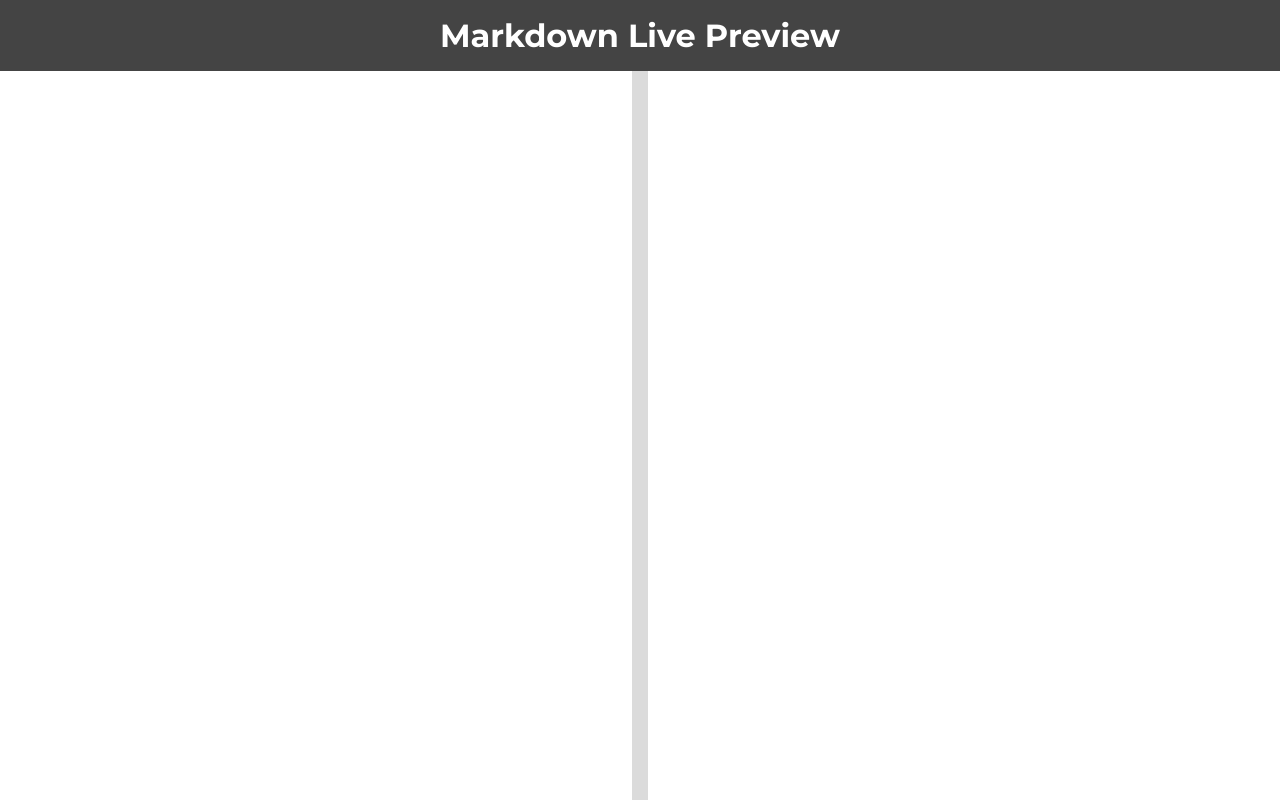
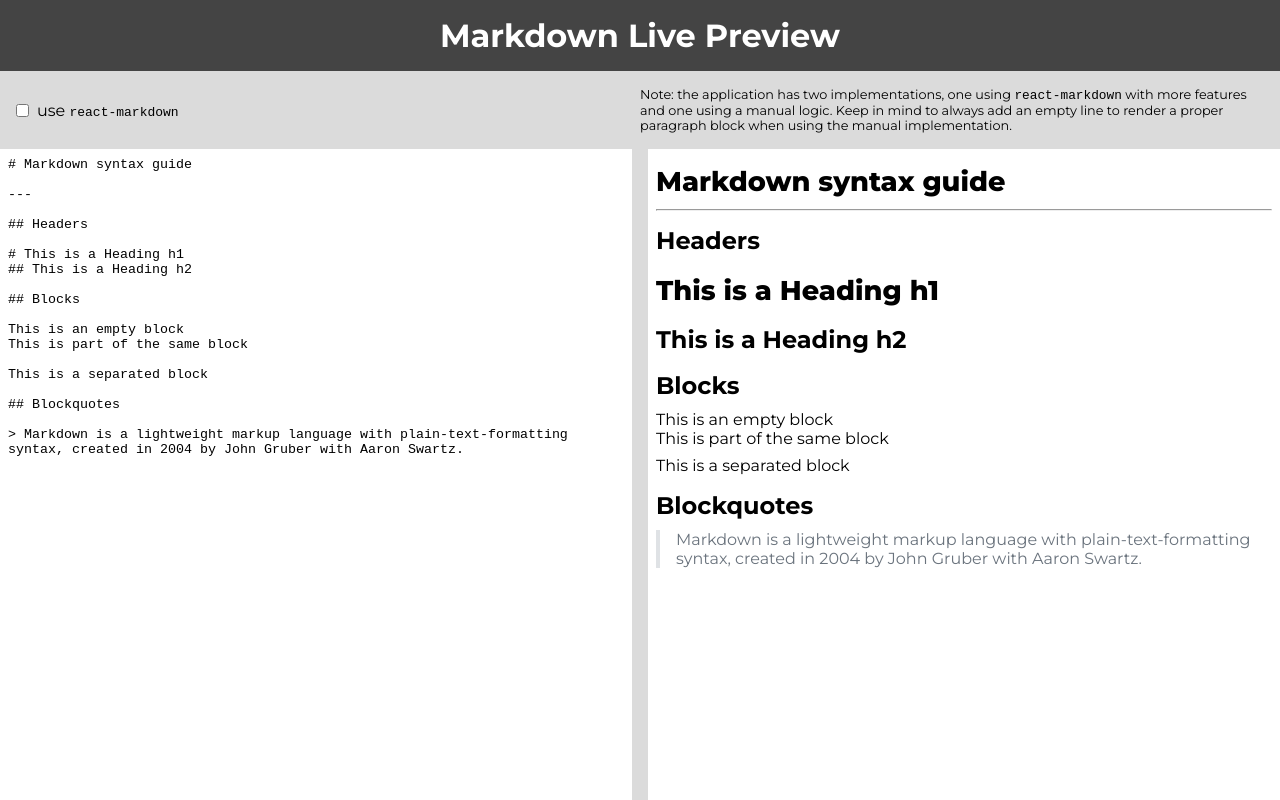
Before and after one commit to leoronne/my-solution, a React (Create React App) app: page / in a window 1280 px wide. Built offline with nearby package versions, Linux system fonts and the light colour scheme.

Commit message:
feat: adds manual implementation

```diff
--- a/public/index.html
+++ b/public/index.html
@@ -4,7 +4,7 @@
     <meta charset="utf-8" />
     <link rel="icon" href="https://www.indigoag.com/hubfs/Indigoag-June2017/Images/favicon.ico" />
     <link
-      href="https://fonts.googleapis.com/css2?family=Montserrat:wght@100;400;500;600;700&display=swap"
+      href="https://fonts.googleapis.com/css2?family=Montserrat:wght@100;400;500;600;700;800&display=swap"
       rel="stylesheet"
     />
     <meta name="viewport" content="width=device-width, initial-scale=1" />
--- a/src/data/text.ts
+++ b/src/data/text.ts
@@ -1,17 +1,20 @@
 export const text = `# Markdown syntax guide
 
-___
+---
 
 ## Headers
 
 # This is a Heading h1
 ## This is a Heading h2
 
-## Emphasis
+## Blocks
 
-*This text will be italic*
-_This will also be italic_
+This is an empty block
+This is part of the same block
 
-**This text will be bold**
-__This will also be bold__
+This is a separated block
+
+## Blockquotes
+
+> Markdown is a lightweight markup language with plain-text-formatting syntax, created in 2004 by John Gruber with Aaron Swartz.
 `;
--- a/src/pages/Home/index.tsx
+++ b/src/pages/Home/index.tsx
@@ -1,26 +1,66 @@
-import { useState } from 'react';
+import React, { useState, useEffect } from 'react';
 import ReactMarkdown from 'react-markdown';
 import gfm from 'remark-gfm';
 
 import { Header } from '../../components/Header';
+import { text } from '../../data/text';
 import * as Styles from './styles';
+import { sanitizeBlocks, translateToHTML } from '../../utils/translateToHTML';
 
 export function Home() {
-  const [markDownText, setMarkdownText] = useState('');
+  const [markDownText, setMarkdownText] = useState(text);
+  const [isReactMarkdown, setIsReactMarkdown] = useState(false);
+  const [markDownPreview, setMarkdownPreview] = useState<JSX.Element[]>([]);
+
+  useEffect(() => {
+    const sanitizedBlocks = sanitizeBlocks(markDownText.split(/\n/));
+
+    setMarkdownPreview(translateToHTML(sanitizedBlocks));
+  }, [markDownText]);
 
   return (
     <>
       <Header />
+      <Styles.Container>
+        <Styles.InfoContainer>
+          <Styles.FieldSet>
+            <Styles.Checkbox
+              type="checkbox"
+              id="react-markdown"
+              name="react-markdown"
+              checked={isReactMarkdown}
+              onChange={() => setIsReactMarkdown((state) => !state)}
+            />
+            <label htmlFor="react-markdown">
+              use <code>react-markdown</code>
+            </label>
+          </Styles.FieldSet>
+
+          <Styles.Note>
+            Note: the application has two implementations, one using <code>react-markdown</code>{' '}
+            with more features and one using a manual logic. Keep in mind to always add an empty
+            line to render a proper paragraph block when using the manual implementation.
+          </Styles.Note>
+        </Styles.InfoContainer>
+
         <Styles.Main>
           <Styles.TextArea
             value={markDownText}
             onChange={(e) => setMarkdownText(e.target.value)}
+            placeholder="Type your markdown text here"
             rows={5}
           />
-        <Styles.Article>
+          <Styles.Article id="live-preview">
+            {isReactMarkdown ? (
               <ReactMarkdown remarkPlugins={[gfm]}>{markDownText}</ReactMarkdown>
+            ) : (
+              markDownPreview.map((Element, index) => (
+                <React.Fragment key={String(index)}>{Element}</React.Fragment>
+              ))
+            )}
           </Styles.Article>
         </Styles.Main>
+      </Styles.Container>
     </>
   );
 }
--- a/src/pages/Home/styles.ts
+++ b/src/pages/Home/styles.ts
@@ -1,4 +1,21 @@
 import styled from 'styled-components';
+
+export const Container = styled.div`
+  display: flex;
+  flex-direction: column;
+  height: 100%;
+  overflow-y: hidden;
+`;
+
+export const InfoContainer = styled.div`
+  display: flex;
+  padding: 16px;
+  background-color: #dbdbdb;
+
+  > * {
+    flex: 1;
+  }
+`;
 
 export const Main = styled.main`
   height: 100%;
@@ -32,6 +49,11 @@ export const Article = styled.article`
   white-space: normal;
   vertical-align: top;
 
+  h1 {
+    font-size: 1.7rem;
+    font-weight: 800;
+  }
+
   h1,
   h2,
   h3,
@@ -50,4 +72,33 @@ export const Article = styled.article`
   table > thead > tr > th {
     text-align: left;
   }
+
+  blockquote {
+    padding: 0 1em;
+    color: #6a737d;
+    border-left: 0.25em solid #dfe2e5;
+  }
+
+  p {
+    white-space: pre-wrap;
+  }
 `;
+
+export const Checkbox = styled.input`
+  cursor: pointer;
+
+  &[type='checkbox'] {
+    border-radius: 4px;
+  }
+`;
+
+export const Note = styled.p`
+  font-size: 0.8rem;
+`;
+
+export const FieldSet = styled.fieldset`
+  border: none;
+  display: flex;
+  align-items: center;
+  gap: 8px;
+`;
--- /dev/null
+++ b/src/utils/translateToHTML.tsx
@@ -0,0 +1,77 @@
+const elementKeys: {
+  [key: string]: string;
+} = {
+  'h1': '#',
+  'h2': '##',
+  'h3': '###',
+  'h4': '####',
+  'h5': '#####',
+  'h6': '######',
+  'blockquote': '>',
+  'hr': '---',
+  '': 'newline',
+};
+
+const alloWedKeys = Object.values(elementKeys);
+
+const getTag = (content: string) => String(content?.match(/[^\s]+/) || 'newline');
+
+const getElement = (markDownTag: string, content: string) => {
+  const contentSanitized = content.replace(markDownTag, '').trim();
+
+  switch (markDownTag) {
+    case elementKeys.hr:
+      return <hr />;
+    case elementKeys.h1:
+      return <h1>{contentSanitized}</h1>;
+    case elementKeys.h2:
+      return <h2>{contentSanitized}</h2>;
+    case elementKeys.h3:
+      return <h3>{contentSanitized}</h3>;
+    case elementKeys.h4:
+      return <h4>{contentSanitized}</h4>;
+    case elementKeys.h5:
+      return <h5>{contentSanitized}</h5>;
+    case elementKeys.h6:
+      return <h6>{contentSanitized}</h6>;
+    case elementKeys.blockquote:
+      return <blockquote>{contentSanitized}</blockquote>;
+    default:
+      return <p>{content}</p>;
+  }
+};
+
+export const sanitizeBlocks = (lines: string[]) => {
+  const sanitizedBlocks: string[] = [];
+
+  lines.forEach((line, index) => {
+    const tag = getTag(line);
+
+    if (tag === 'newline') {
+      if (alloWedKeys.includes(getTag(lines[index + 1]))) return;
+
+      let block = lines.slice(index + 1);
+      block = block.slice(0, block.indexOf(''));
+
+      sanitizedBlocks.push(block.join('\n'));
+      return;
+    }
+
+    if (alloWedKeys.includes(tag)) sanitizedBlocks.push(line);
+  });
+
+  return sanitizedBlocks;
+};
+
+export const translateToHTML = (lines: string[]) => {
+  const htmlString: JSX.Element[] = [];
+
+  lines.forEach((content, index) => {
+    const tag = getTag(content);
+    if (tag === 'newline' && alloWedKeys.includes(getTag(lines[index + 1]))) return;
+
+    htmlString.push(getElement(tag, content));
+  });
+
+  return htmlString;
+};
```
Also changed, not shown: 2 other files (tests, documents, lock files or other folders). Lines whose indentation alone changed are shown as unchanged.
